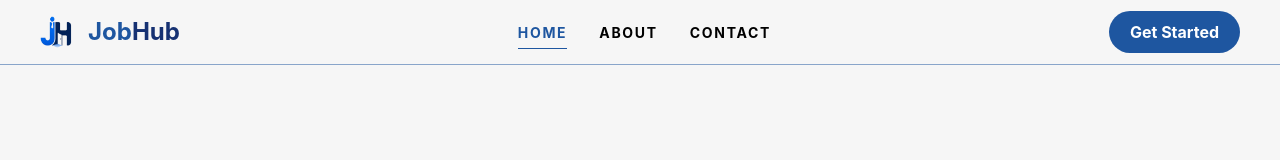
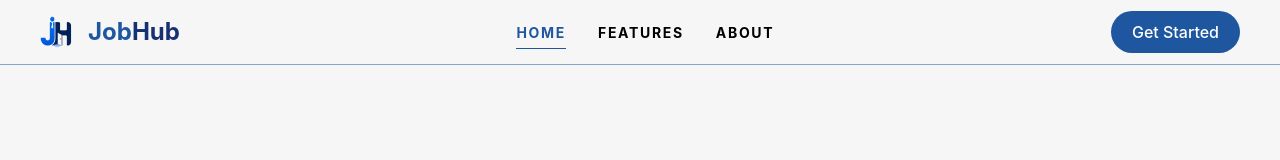
Before and after one commit to SreelakshmiKSudheer/JobHub, a React (Vite) app in the folder frontend/: page / in a window 1280 px wide. Shown: the top 160 px of the page. Built offline with nearby package versions, Linux system fonts and the light colour scheme.

Commit message:
correct the navigation and padding

```diff
--- a/frontend/src/layouts/PublicLayout/PublicLayout.tsx
+++ b/frontend/src/layouts/PublicLayout/PublicLayout.tsx
@@ -9,9 +9,9 @@ import { Menu, X } from "lucide-react";
 
 const PublicLayout = () => {
   const navItems = [
-    { label: "Home", href: "/" },
-    { label: "About", href: "/about" },
-    { label: "Contact", href: "/contact" },
+    { label: "Home", href: "#home" },
+    { label: "Features", href: "#features" },
+    { label: "About", href: "#about" },
   ];
 
   const [isMenuOpen, setIsMenuOpen] = useState(false);
@@ -25,7 +25,7 @@ const PublicLayout = () => {
         left={<Logo />}
         center={
           <div className="hidden md:block">
-            <Navbar items={navItems} activePath="/" />
+            <Navbar items={navItems} activePath="#home" />
           </div>
         }
         right={
@@ -35,7 +35,7 @@ const PublicLayout = () => {
                 text="Get Started"
                 variant="filled"
                 className="rounded-3xl"
-                textClassName="text-white font-bold"
+                textClassName="text-white"
               />
             </div>
             {/* Mobile Menu Toggle */}
@@ -63,14 +63,14 @@ const PublicLayout = () => {
                   text="Get Started"
                   variant="filled"
                   className="w-full rounded-3xl"
-                  textClassName="text-white font-bold"
+                  textClassName="text-white"
                 />
               </div>
             </div>
           </div>
         }
       />
-      <main className="flex flex-1 w-full flex-col">
+      <main className="flex flex-1 w-full flex-col px-5 md:px-20 py-5 md:py-10">
         <Outlet />
       </main>
       <Footer />
```
